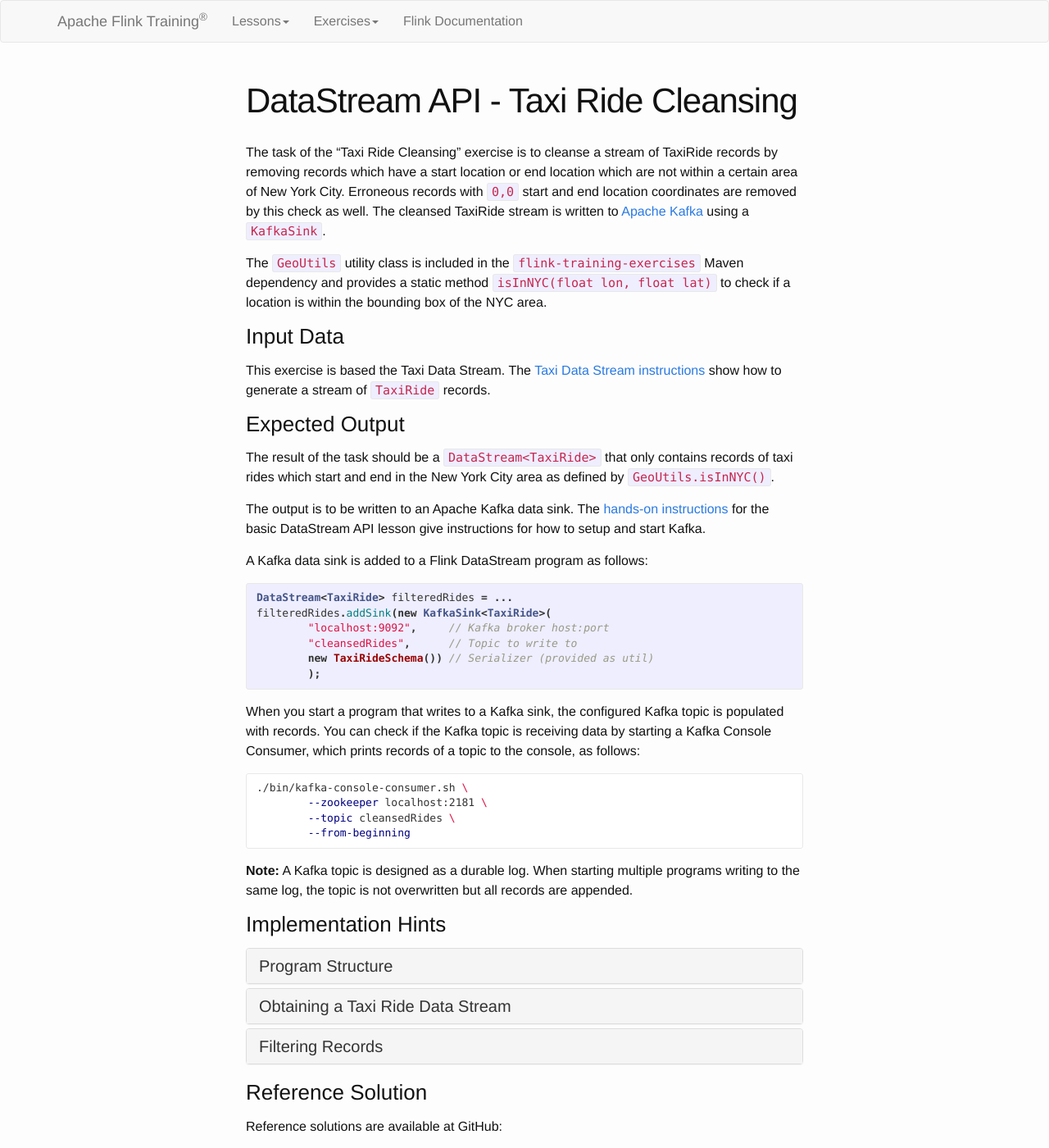
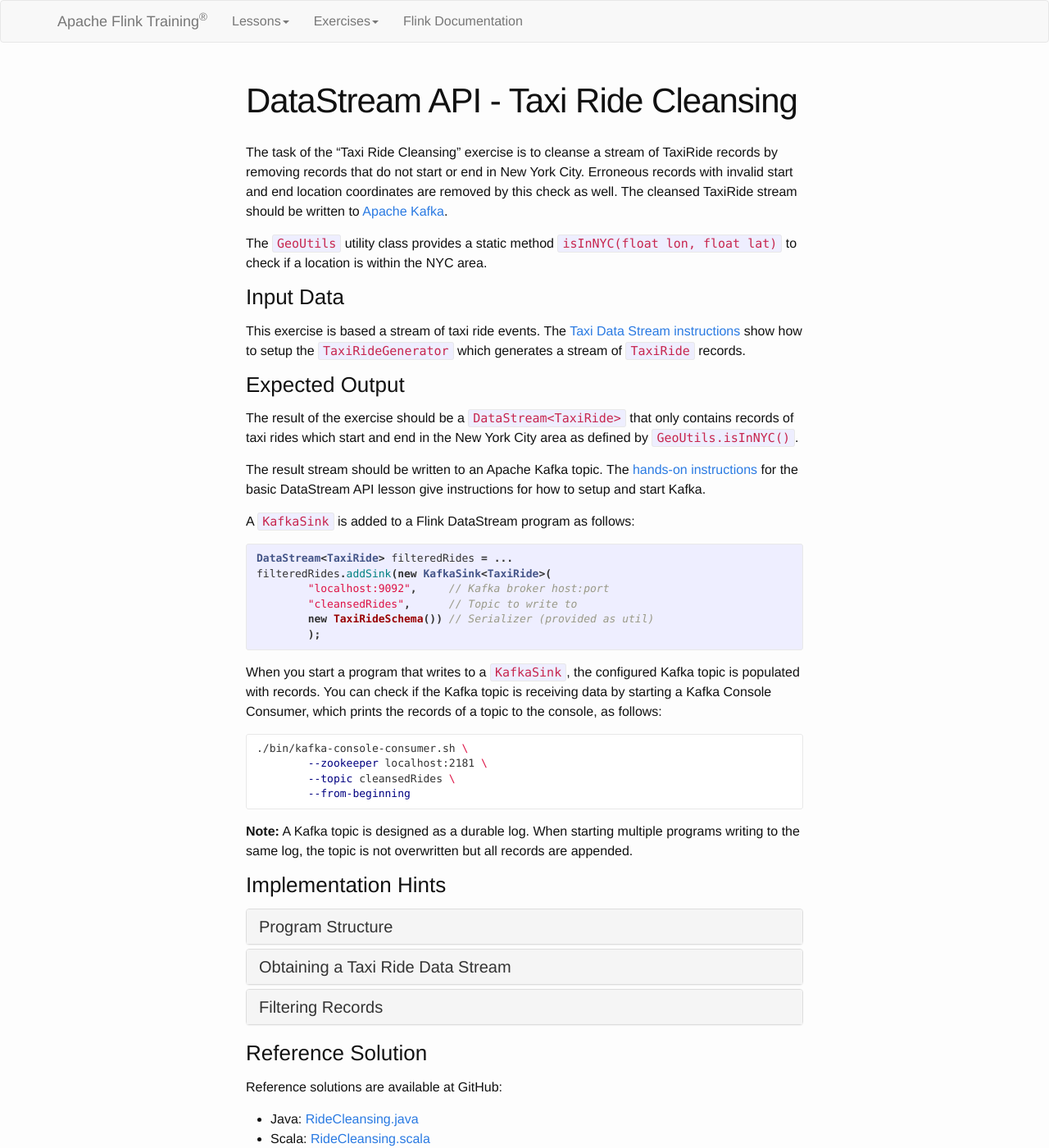
Before and after one commit to dataArtisans/flink-training-web, a Jekyll site: the page built from exercises/rideCleansing.md, in a window 1280 px wide and 1400 px high. Shown: the whole window at 82% size. Built offline with Jekyll 4.4.1, drawn with Linux system fonts in a browser that asks for light colours.

Commit message:
Minor improvements of data stream exercise instructions

```diff
--- a/exercises/rideCleansing.md
+++ b/exercises/rideCleansing.md
@@ -4,21 +4,21 @@
 permalink: /exercises/rideCleansing.html
 ---
 
-The task of the "Taxi Ride Cleansing" exercise is to cleanse a stream of TaxiRide records by removing records which have a start location or end location  which are not within a certain area of New York City. Erroneous records with `0,0` start and end location coordinates are removed by this check as well. The cleansed TaxiRide stream is written to [Apache Kafka](http://kafka.apache.org) using a `KafkaSink`.
+The task of the "Taxi Ride Cleansing" exercise is to cleanse a stream of TaxiRide records by removing records that do not start or end in New York City. Erroneous records with invalid start and end location coordinates are removed by this check as well. The cleansed TaxiRide stream should be written to [Apache Kafka](http://kafka.apache.org).
 
-The `GeoUtils` utility class is included in the `flink-training-exercises` Maven dependency and provides a static method `isInNYC(float lon, float lat)` to check if a location is within the bounding box of the NYC area.
+The `GeoUtils` utility class provides a static method `isInNYC(float lon, float lat)` to check if a location is within the NYC area.
 
 ### Input Data
 
-This exercise is based the Taxi Data Stream. The [Taxi Data Stream instructions]({{ site.baseurl }}/exercises/taxiData.html) show how to generate a stream of `TaxiRide` records.
+This exercise is based a stream of taxi ride events. The [Taxi Data Stream instructions]({{ site.baseurl }}/exercises/taxiData.html) show how to setup the `TaxiRideGenerator` which generates a stream of `TaxiRide` records.
 
 ### Expected Output
 
-The result of the task should be a `DataStream<TaxiRide>` that only contains records of taxi rides which start and end in the New York City area as defined by `GeoUtils.isInNYC()`.
+The result of the exercise should be a `DataStream<TaxiRide>` that only contains records of taxi rides which start and end in the New York City area as defined by `GeoUtils.isInNYC()`.
 
-The output is to be written to an Apache Kafka data sink. The [hands-on instructions]({{ site.baseurl }}/dataStreamBasics/handsOn.html) for the basic DataStream API lesson give instructions for how to setup and start Kafka.
+The result stream should be written to an Apache Kafka topic. The [hands-on instructions]({{ site.baseurl }}/dataStreamBasics/handsOn.html) for the basic DataStream API lesson give instructions for how to setup and start Kafka.
 
-A Kafka data sink is added to a Flink DataStream program as follows:
+A `KafkaSink` is added to a Flink DataStream program as follows:
 
 {% highlight java %}
 DataStream<TaxiRide> filteredRides = ...
@@ -29,7 +29,7 @@
 	);
 {% endhighlight java %}
 
-When you start a program that writes to a Kafka sink, the configured Kafka topic is populated with records. You can check if the Kafka topic is receiving data by starting a Kafka Console Consumer, which prints records of a topic to the console, as follows:
+When you start a program that writes to a `KafkaSink`, the configured Kafka topic is populated with records. You can check if the Kafka topic is receiving data by starting a Kafka Console Consumer, which prints the records of a topic to the console, as follows:
 
 ~~~bash
 ./bin/kafka-console-consumer.sh \
@@ -81,7 +81,7 @@
     </div>
     <div id="collapseThree" class="panel-collapse collapse" role="tabpanel" aria-labelledby="headingThree">
       <div class="panel-body" markdown="span">
-Flink's DataStream API features a `DataStream.filter(FilterFunction)` transformation to filter records from a data stream. The `GeoUtils.isInNYC(TaxiRide)` function can be called within a Filter function to identify records that do not start or end within the New York City area.
+Flink's DataStream API features a `DataStream.filter(FilterFunction)` transformation to filter records from a data stream. The `GeoUtils.isInNYC()` function can be called within a `FilterFunction` to check if a location is in the New York City area.
       </div>
     </div>
   </div>
```
Also changed, not shown: other parts of exercises/rideCleansing.md (+1 -1 lines), exercises/accidentDelays.md (+6 -6 lines), exercises/popularPlaces.md (+7 -7 lines), exercises/rideSpeed.md (+5 -5 lines).
